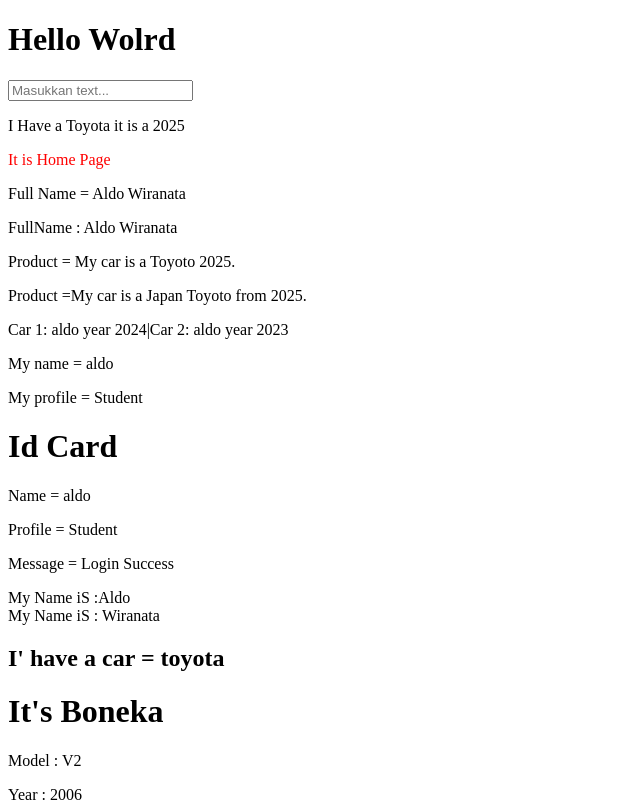
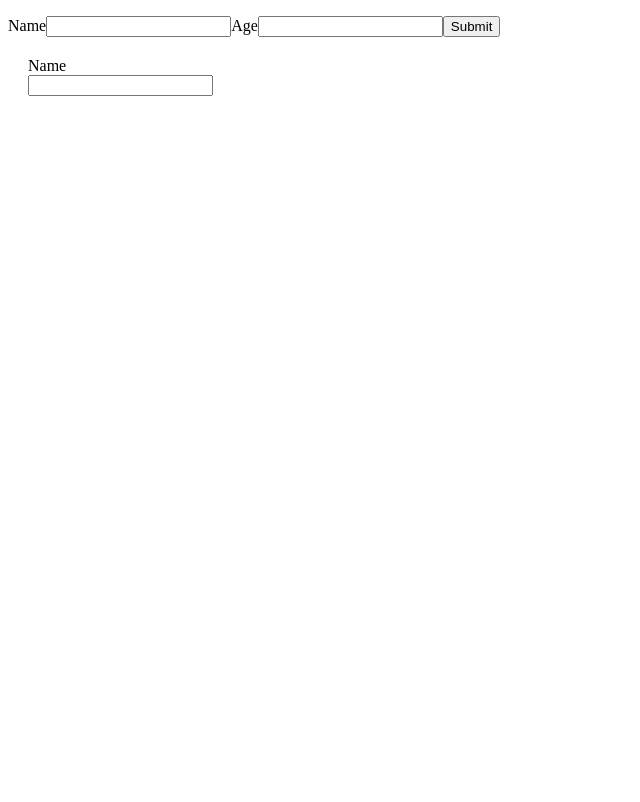
Before and after one commit to alwiranata/React-TS, a React (Vite) app: page / in a window 1280 px wide. Shown: the top 802 px of the page, without its empty margins (0-640 px from the left). Built offline with nearby package versions, Linux system fonts and the light colour scheme.

Commit message:
add : form.tsx

```diff
--- a/src/App.tsx
+++ b/src/App.tsx
@@ -11,13 +11,14 @@ import {GetProps, GetDatas}  from "./components/Props"
 import Football from "./components/Event"
 import {Condition, Cars} from "./components/Condtion"
 import Lists from "./components/Lists"
+import Form from "./components/Form"
 function App() {
-  const [hello, setHello] = useState("")
-  const card = {name , profile}
+  // const [hello, setHello] = useState("")
+  // const card = {name , profile}
   return (
     <>
       <div>
-        <h1>Hello Wolrd</h1>
+        {/* <h1>Hello Wolrd</h1>
         <p>{hello}</p>
         <input
           type="text"
@@ -41,7 +42,8 @@ function App() {
         <p><Condition/></p>
         <p><Cars name ={["Toyota" , "Avanza"]}/></p>
         <p><Cars name = "Mercy"/></p>
-        <p><Lists/></p>
+        <p><Lists/></p> */}
+        <p><Form/></p>
       </div>
     </>
   )
--- /dev/null
+++ b/src/components/Form.tsx
@@ -0,0 +1,64 @@
+import { useState } from "react"
+
+
+
+const Form = () => {
+    const [fullName, setFullaName] = useState("")
+
+    const [inputs, setInputs] = useState<{ username?: string; age?: string }>({});
+
+
+    const handleChange = (event: React.ChangeEvent<HTMLInputElement>) => {
+        const { name, value } = event.target;
+        setInputs((prevValues) => ({ ...prevValues, [name]: value }));
+
+    }
+    const handleSubmit = (event: React.FormEvent<HTMLFormElement>) => {
+        event.preventDefault()
+        alert(JSON.stringify(inputs))
+    }
+
+    return (
+        <>
+            <div>
+                <form onSubmit={handleSubmit}>
+                    <label htmlFor="username">Name</label>
+                    <input
+                     type="text"
+                     name="username"
+                     value={inputs.username || ""}
+                     onChange={handleChange}
+                    />
+                     <label htmlFor="age">Age</label>
+                    <input
+                     type="number"
+                     name="age"
+                     value={inputs.age || ""}
+                     onChange={handleChange}
+                    />
+                    <button type="submit">Submit</button>
+
+                </form>
+            </div>
+            <div style={{
+                margin: "20px",
+                position: "relative",
+                width: "100px",
+                gap: "10px",
+                maxWidth: "100px"
+            }}>
+                <label htmlFor="fullName">Name</label>
+                <input
+                    type="text"
+                    id="fullName"
+                    value={fullName || ""}
+                    onChange={(e) => { setFullaName(e.target.value) }}
+                />
+                <p> {fullName}</p>
+            </div>
+        </>
+    )
+
+}
+
+export default Form
```
